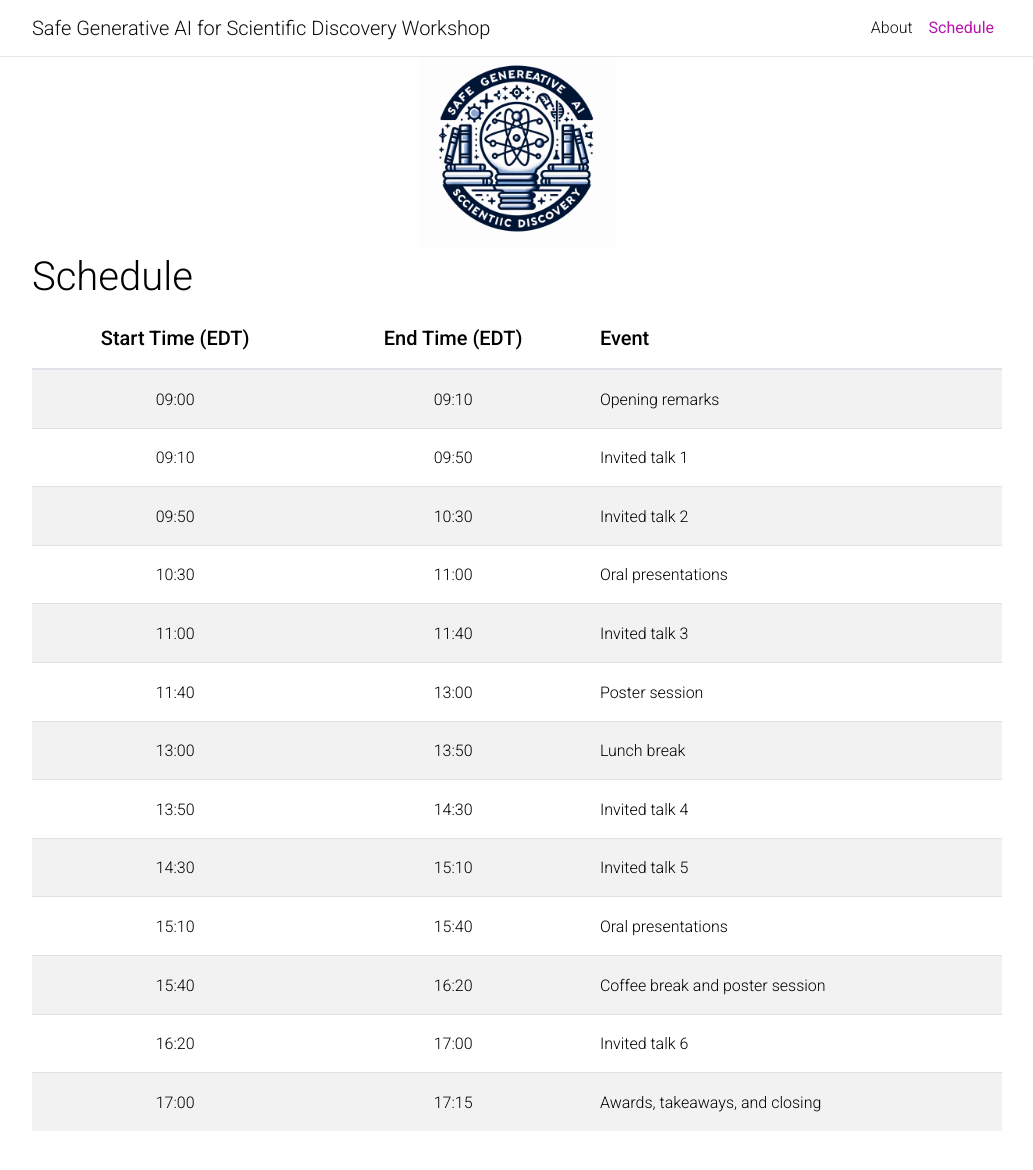
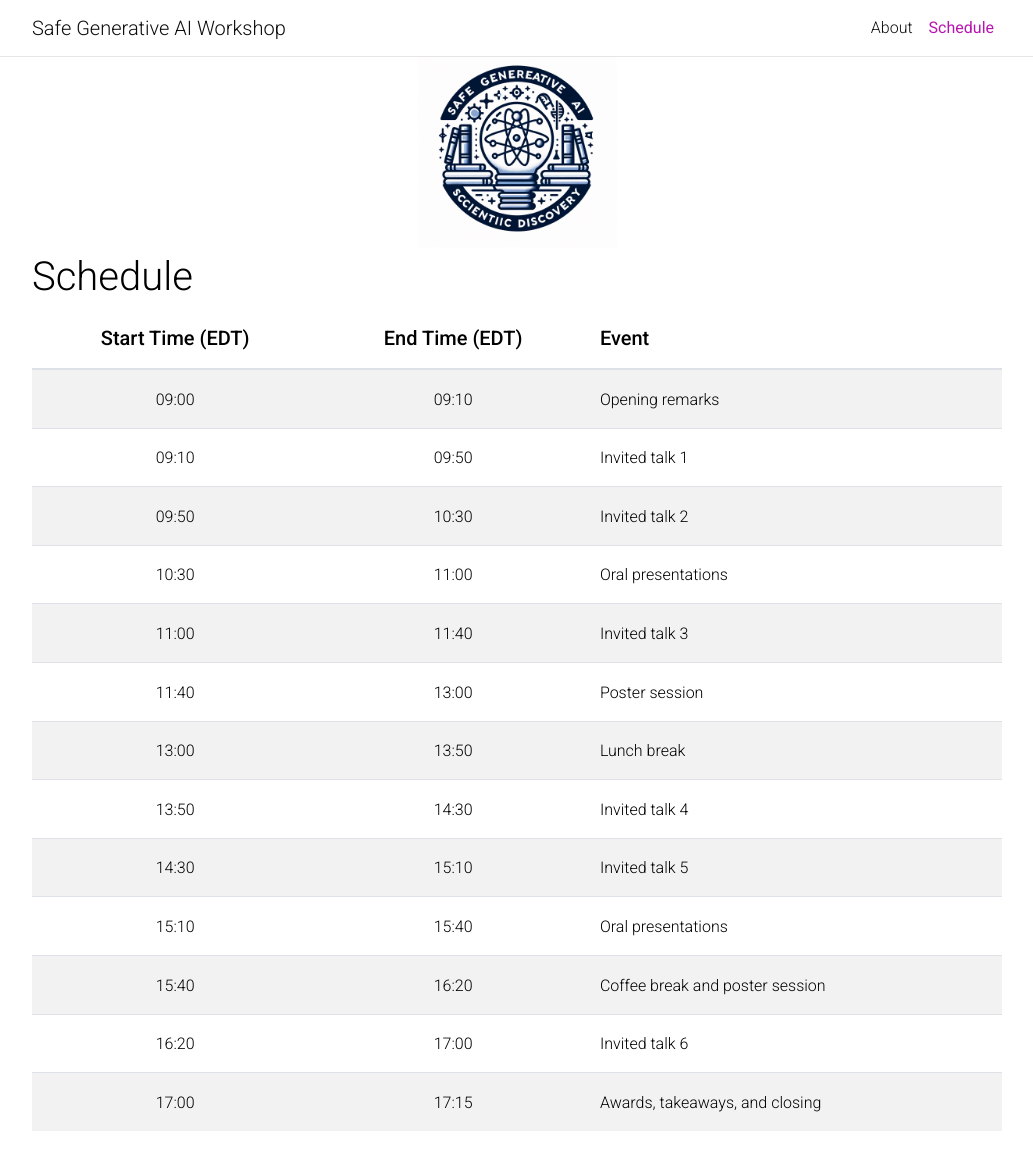
Before and after one commit to safe-embodied-ai/safe-embodied-ai.github.io, a Jekyll site: the page built from _pages/schedule.md, in a window 1280 px wide and 1217 px high. Shown: the top 1170 px of the window, without its empty margins (123-1156 px from the left). Built offline with Jekyll 4.4.1, drawn with Linux system fonts in a browser that asks for light colours; full-size pictures stand in for the smaller copies a plugin makes; comment, search, counter and statistics services are not loaded; a style sheet for code colours, icons or effects is not loaded.

Commit message:
Updated Workshop name

```diff
--- a/_config.yml
+++ b/_config.yml
@@ -2,13 +2,13 @@
 # Site settings
 # -----------------------------------------------------------------------------
 
-title: Safe Generative AI for Scientific Discovery Workshop # the website title (if blank, full name will be used instead)
+title: Safe Generative AI Workshop # the website title (if blank, full name will be used instead)
 first_name: abc
 middle_name: b
 last_name: c
 email: TBD
 description: > # the ">" symbol means to ignore newlines until "footer_text:"
-  Safe Generative AI for Scientific Discovery Workshop@ICML 2024.
+  Safe Generative AI Workshop@NeuRIPS 2024.
 footer_text: >
   Powered by <a href="https://jekyllrb.com/" target="_blank">Jekyll</a> with <a href="https://github.com/alshedivat/al-folio">al-folio</a> theme.
   Hosted by <a href="https://pages.github.com/" target="_blank">GitHub Pages</a>.
```
